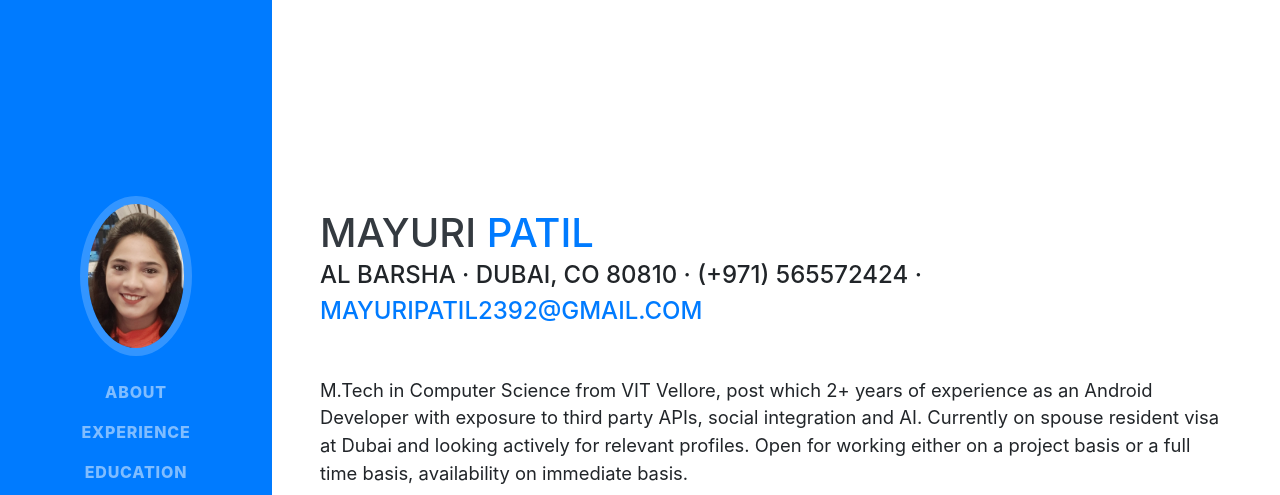
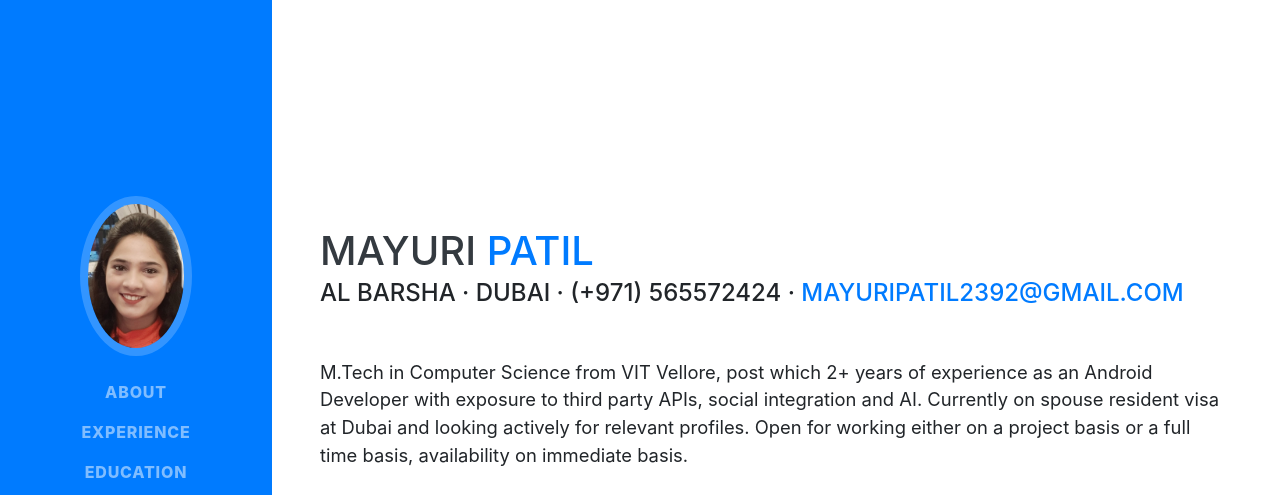
Before and after one commit to mayuri2392/Portfolio, a website with bundled scripts: page index.html in a window 1280 px wide. Shown: the top 495 px of the page. Built offline with nearby package versions, Linux system fonts and the light colour scheme; a web font is replaced by a local one.

Commit message:
final changes

```diff
--- a/index.html
+++ b/index.html
@@ -66,7 +66,7 @@
         <h1 class="mb-0">Mayuri
           <span class="text-primary">Patil</span>
         </h1>
-        <div class="subheading mb-5">Al Barsha · Dubai, CO 80810 · (+971) 565572424 ·
+        <div class="subheading mb-5">Al Barsha · Dubai · (+971) 565572424 ·
           <a href="mailto:name@email.com">mayuripatil2392@gmail.com</a>
         </div>
         <p class="lead mb-5">M.Tech in Computer Science from VIT Vellore, post which 2+ years of experience as an Android Developer with exposure to third party APIs, social integration and AI. Currently on spouse resident visa at Dubai and looking actively for relevant profiles. Open for working either on a project basis or a full time basis, availability on immediate basis.</p>
```
